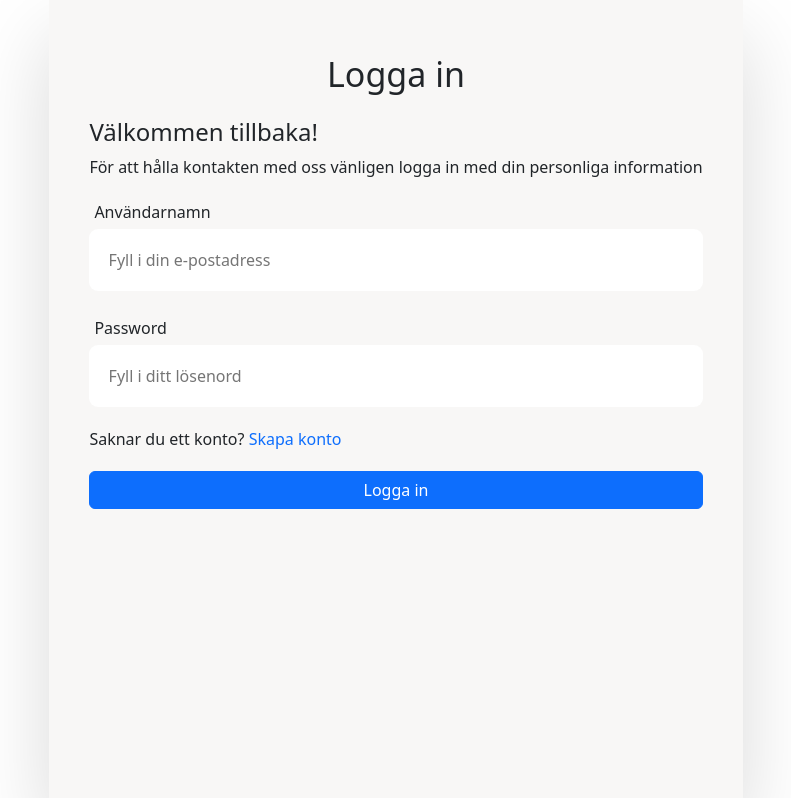
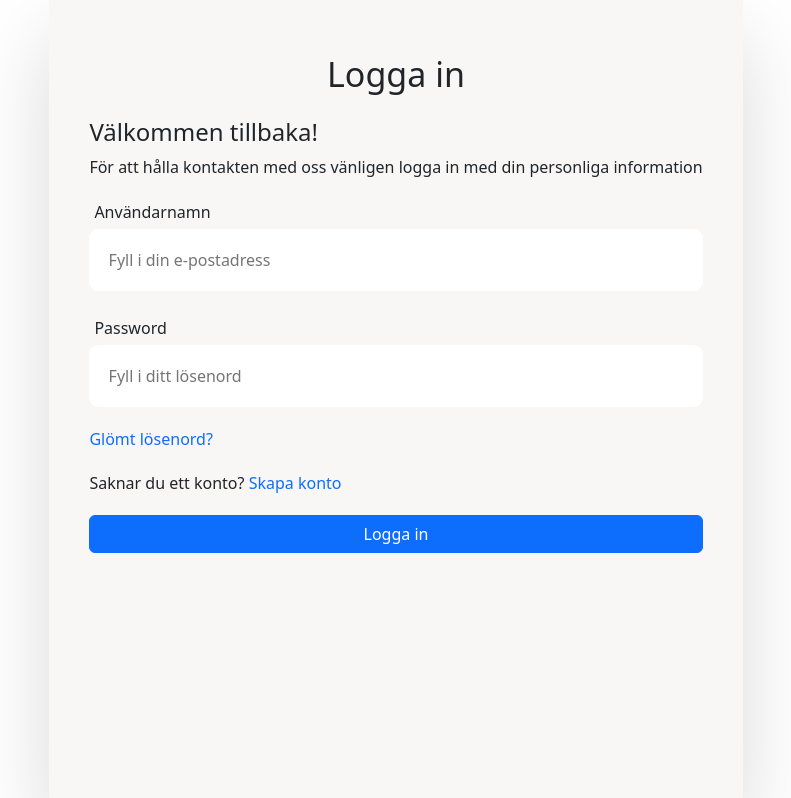
Before and after one commit to danielmoradi1/HairFind, a Flask app: page /salon_login in a window 1280 px wide. Shown: the part 89-887 px from the top of the page, without its empty margins (244-1035 px from the left). Run offline with Flask 3, Linux system fonts and the light colour scheme; some libraries are stand-ins or nearby versions.

Commit message:
Added forget link

```diff
--- a/main.py
+++ b/main.py
@@ -115,7 +115,6 @@ def user_profile():
         return render_template('user_profile.html', username=username)
     else:
         return render_template('login_customer.html')
-
 
 
 
--- a/static/css/main.css
+++ b/static/css/main.css
@@ -17,7 +17,7 @@ body {
 }
 
 header a,
-.signup_link a {
+.signup_link a, .forgot_link a {
     text-decoration: none;
 }
 
--- a/templates/login_customer.html
+++ b/templates/login_customer.html
@@ -57,6 +57,10 @@
                         <input id="password" type="password" placeholder="Fyll i ditt lösenord" name="password" />
                     </div>
 
+                    <div class="forgot_link">
+                        <a href="#">Glömt lösenord?</a>
+                    </div>
+
                     <button class="btn btn-primary" type="submit" value="Log in">Logga in</button>
                 </form>
             </div>
@@ -109,6 +113,7 @@
                             <label class="datails" for="password">Lösenord</label>
                             <input type="password" id="password" name="password" placeholder="Välj ett lösenord">
                         </div>
+
                         <div>
                             <button id="singIn_btn" class="btn btn-primary" type="submit" value="Log in">Skapa ett
                                 konto</button>
--- a/templates/salon_login.html
+++ b/templates/salon_login.html
@@ -58,6 +58,10 @@
                         <input id="password" type="password" placeholder="Fyll i ditt lösenord" name="password" />
                     </div>
 
+                    <div class="forgot_link">
+                        <a href="#">Glömt lösenord?</a>
+                    </div>
+
                     <div class="signup_link">
                         Saknar du ett konto? <a href="{{url_for('register_salon')}}">Skapa konto</a>
                     </div>
```
